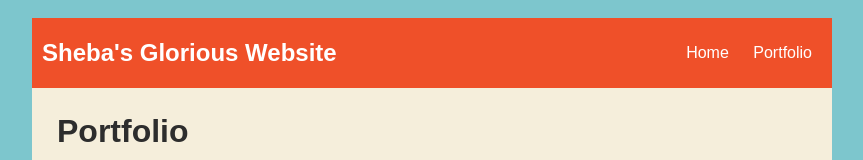
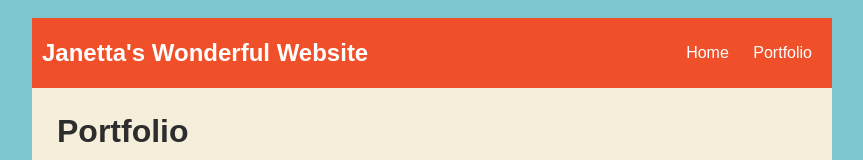
Before and after one commit to Janetta15/Janetta15.github.io, a plain HTML site: page portfolio.html in a window 1280 px wide. Shown: the top 160 px of the page, without its empty margins (208-1071 px from the left). Drawn offline with nearby package versions, Linux system fonts and the light colour scheme.

Commit message:
Portfolio

```diff
--- a/portfolio.html
+++ b/portfolio.html
@@ -81,7 +81,7 @@
     <body>
         <div id="all-contents">
           <nav>
-            <header>Sheba's Glorious Website</header>
+            <header> Janetta's Wonderful Website</header>
             <ul>
                 <li><a href="index.html">Home</a>
                 </li>
```
